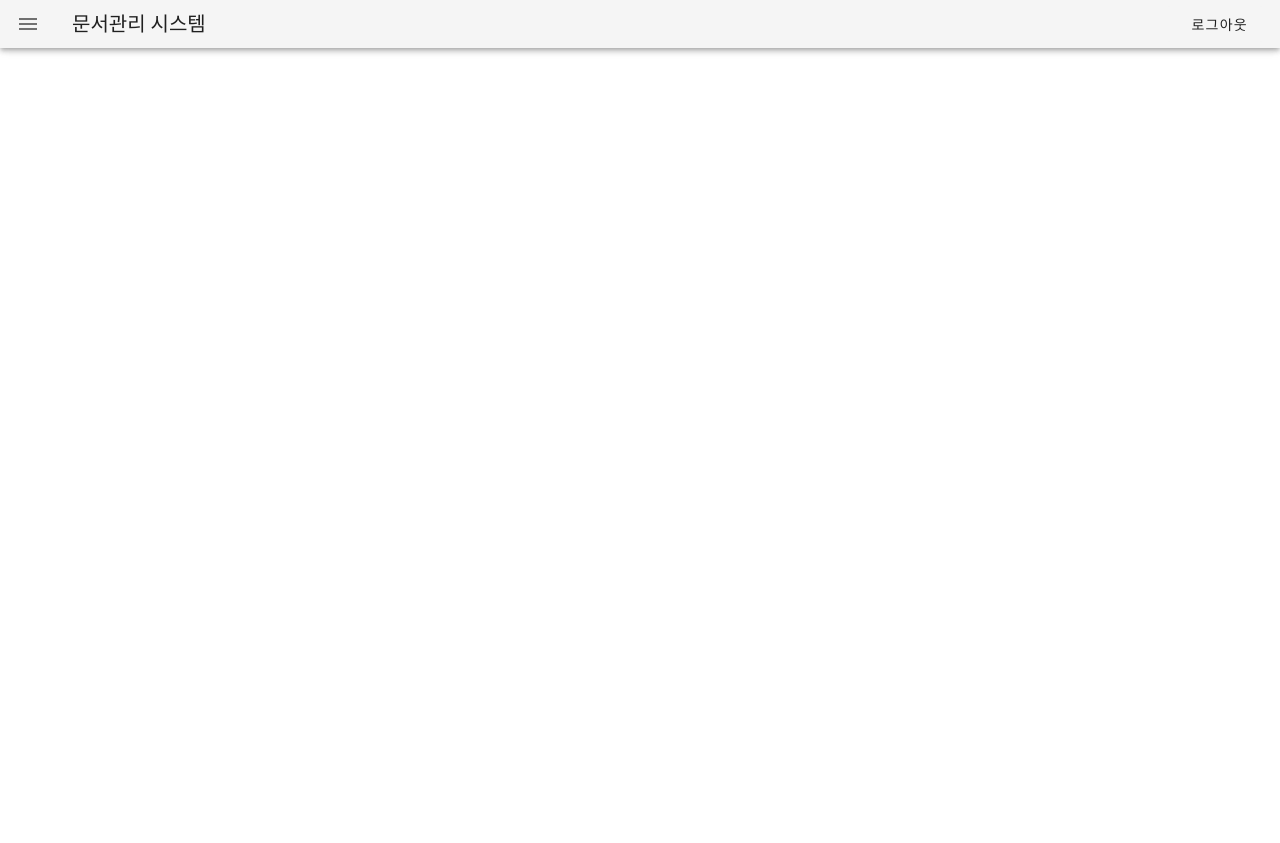
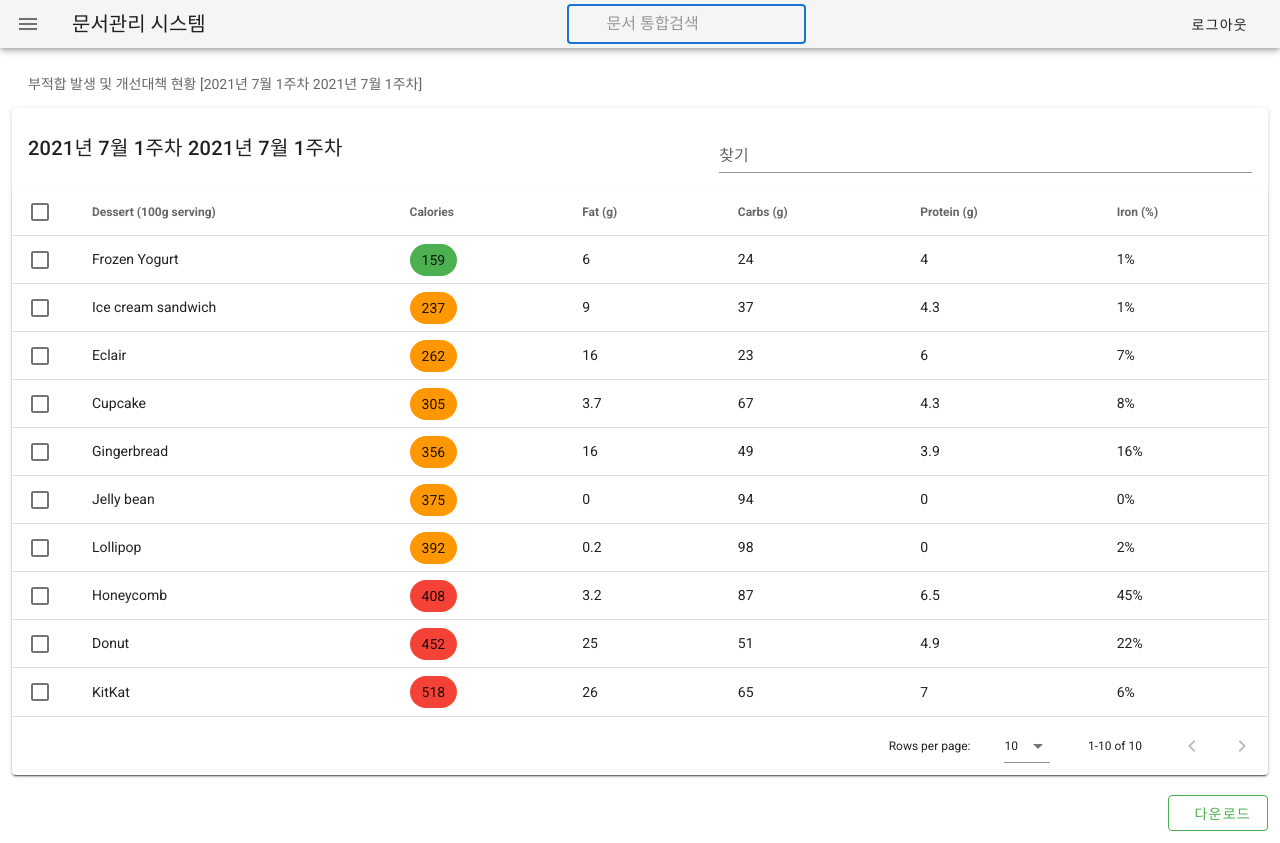
Before and after one commit to devxian96/file-management-system, a Nuxt app: page /file/current-status-of-nonconformities-and-improvement-measures/1 in a window 1280 px wide. Before the commit this address had no page. Before the commit the page ends 800 px from the top, so only its background shows below. Built offline with nearby package versions, Linux system fonts and the light colour scheme.

Commit message:
feat: id list in page

```diff
--- a/layouts/default.vue
+++ b/layouts/default.vue
@@ -17,8 +17,30 @@
     </v-navigation-drawer>
     <v-app-bar clipped-left fixed app dense>
       <v-app-bar-nav-icon @click.stop="drawer = !drawer" />
+
+      <!-- 홈페이지 제목 -->
       <v-toolbar-title v-text="title" />
+
       <v-spacer />
+
+      <!-- 통합 검색창 -->
+      <v-toolbar-items>
+        <v-text-field
+          class="mt-1"
+          autofocus
+          dense
+          clearable
+          outlined
+          full-width
+          single-line
+          placeholder="문서 통합검색"
+          prepend-inner-icon="fa-search"
+        />
+      </v-toolbar-items>
+
+      <v-spacer />
+
+      <!-- 로그 아웃 -->
       <v-btn depressed to="/login">
         <v-icon class="pr-2">fa-sign-out-alt</v-icon>로그아웃
       </v-btn>
--- /dev/null
+++ b/pages/file/current-status-of-nonconformities-and-improvement-measures/_id.vue
@@ -0,0 +1,259 @@
+<template>
+  <div>
+    <v-subheader>부적합 발생 및 개선대책 현황 [{{ title }}]</v-subheader>
+    <!--
+
+        페이스북 타임라인처럼 만들면 된다.
+        발생원인및 개선대책 현황만 수정가능하게 하면 된다.
+        출하 검사 이력카드 기능은 제거한다.
+        오직 부적합 발생 및 개선대책 현황만 보여주면 된다.
+
+        이용자의 나이는 많다.
+
+        쉽게 문서를 보고 확인할 수 있도록 해야한다.
+
+        문제파악이 주요 쟁점.
+
+        -->
+    <v-card>
+      <v-card-title>
+        {{ title }}
+
+        <v-spacer></v-spacer>
+
+        <v-text-field
+          v-model="search"
+          clearable
+          prepend-icon="fa-search"
+          label="찾기"
+          single-line
+          hide-details
+        ></v-text-field>
+      </v-card-title>
+      <v-data-table
+        :headers="headers"
+        :items="desserts"
+        class="elevation-1"
+        :search="search"
+        item-key="id"
+        show-select
+      >
+        <template #[`item.calories`]="{ item }">
+          <v-chip :color="getColor(item.calories)">
+            {{ item.calories }}
+          </v-chip>
+        </template>
+        <template #[`item.name`]="props">
+          <v-edit-dialog
+            :return-value.sync="props.item.name"
+            large
+            persistent
+            @save="save"
+            @cancel="cancel"
+            @open="open"
+          >
+            <div>{{ props.item.name }}</div>
+            <template #input>
+              <div class="mt-4 text-h6">Update name</div>
+              <v-text-field
+                v-model="props.item.name"
+                label="Edit"
+                single-line
+                counter
+                autofocus
+              ></v-text-field>
+            </template>
+          </v-edit-dialog>
+        </template>
+        <template #[`item.iron`]="props">
+          <v-edit-dialog
+            :return-value.sync="props.item.iron"
+            large
+            persistent
+            @save="save"
+            @cancel="cancel"
+            @open="open"
+          >
+            <div>{{ props.item.iron }}</div>
+            <template #input>
+              <div class="mt-4 text-h6">Update Iron</div>
+              <v-text-field
+                v-model="props.item.iron"
+                label="Edit"
+                single-line
+                counter
+                autofocus
+              ></v-text-field>
+            </template>
+          </v-edit-dialog>
+        </template>
+      </v-data-table>
+    </v-card>
+
+    <!-- Excel 다운로드 시작 -->
+    <v-row class="mt-2">
+      <v-col cols="12" class="text-right">
+        <v-btn color="success" dark outlined
+          ><v-icon class="mr-2">fa-file-excel</v-icon> 다운로드</v-btn
+        >
+      </v-col>
+    </v-row>
+    <!-- Excel 다운로드 종료 -->
+
+    <!-- 스낵바 메세지창 시작 -->
+    <v-snackbar v-model="snack" :timeout="3000" :color="snackColor">
+      {{ snackText }}
+
+      <template #action="{ attrs }">
+        <v-btn v-bind="attrs" text @click="snack = false"> Close </v-btn>
+      </template>
+    </v-snackbar>
+    <!-- 스낵바 메세지창 종료 -->
+  </div>
+</template>
+
+<script>
+export default {
+  validate({ params }) {
+    return /^\d+$/.test(params.id)
+  },
+  asyncData({ params }) {
+    return { id: params.id }
+  },
+  data() {
+    return {
+      title: '2021년 7월 1주차 2021년 7월 1주차',
+      snack: false,
+      snackColor: '',
+      snackText: '',
+      search: '',
+      headers: [
+        {
+          text: 'Dessert (100g serving)',
+          align: 'start',
+          value: 'name',
+        },
+        { text: 'Calories', value: 'calories' },
+        { text: 'Fat (g)', value: 'fat' },
+        { text: 'Carbs (g)', value: 'carbs' },
+        { text: 'Protein (g)', value: 'protein' },
+        { text: 'Iron (%)', value: 'iron' },
+      ],
+      desserts: [
+        {
+          id: 1,
+          name: 'Frozen Yogurt',
+          calories: 159,
+          fat: 6.0,
+          carbs: 24,
+          protein: 4.0,
+          iron: '1%',
+        },
+        {
+          id: 2,
+          name: 'Ice cream sandwich',
+          calories: 237,
+          fat: 9.0,
+          carbs: 37,
+          protein: 4.3,
+          iron: '1%',
+        },
+        {
+          id: 3,
+          name: 'Eclair',
+          calories: 262,
+          fat: 16.0,
+          carbs: 23,
+          protein: 6.0,
+          iron: '7%',
+        },
+        {
+          id: 4,
+          name: 'Cupcake',
+          calories: 305,
+          fat: 3.7,
+          carbs: 67,
+          protein: 4.3,
+          iron: '8%',
+        },
+        {
+          id: 5,
+          name: 'Gingerbread',
+          calories: 356,
+          fat: 16.0,
+          carbs: 49,
+          protein: 3.9,
+          iron: '16%',
+        },
+        {
+          id: 6,
+          name: 'Jelly bean',
+          calories: 375,
+          fat: 0.0,
+          carbs: 94,
+          protein: 0.0,
+          iron: '0%',
+        },
+        {
+          id: 7,
+          name: 'Lollipop',
+          calories: 392,
+          fat: 0.2,
+          carbs: 98,
+          protein: 0,
+          iron: '2%',
+        },
+        {
+          id: 8,
+          name: 'Honeycomb',
+          calories: 408,
+          fat: 3.2,
+          carbs: 87,
+          protein: 6.5,
+          iron: '45%',
+        },
+        {
+          id: 9,
+          name: 'Donut',
+          calories: 452,
+          fat: 25.0,
+          carbs: 51,
+          protein: 4.9,
+          iron: '22%',
+        },
+        {
+          id: 10,
+          name: 'KitKat',
+          calories: 518,
+          fat: 26.0,
+          carbs: 65,
+          protein: 7,
+          iron: '6%',
+        },
+      ],
+    }
+  },
+  methods: {
+    getColor(calories) {
+      if (calories > 400) return 'red'
+      else if (calories > 200) return 'orange'
+      else return 'green'
+    },
+    save() {
+      this.snack = true
+      this.snackColor = 'success'
+      this.snackText = 'Data saved'
+    },
+    cancel() {
+      this.snack = true
+      this.snackColor = 'error'
+      this.snackText = 'Canceled'
+    },
+    open() {
+      this.snack = true
+      this.snackColor = 'info'
+      this.snackText = 'Dialog opened'
+    },
+  },
+}
+</script>
--- a/pages/file/current-status-of-nonconformities-and-improvement-measures/index.vue
+++ b/pages/file/current-status-of-nonconformities-and-improvement-measures/index.vue
@@ -8,10 +8,11 @@
       dense
       clearable
       flat
-      hint="2,000 문서 검색됨"
+      messages="2,000 문서 검색됨"
       outlined
       placeholder="검색어를 입력하십시오"
       prepend-inner-icon="fa-search"
+      full-width
     />
 
     <!-- 게시판 시작 -->
```
